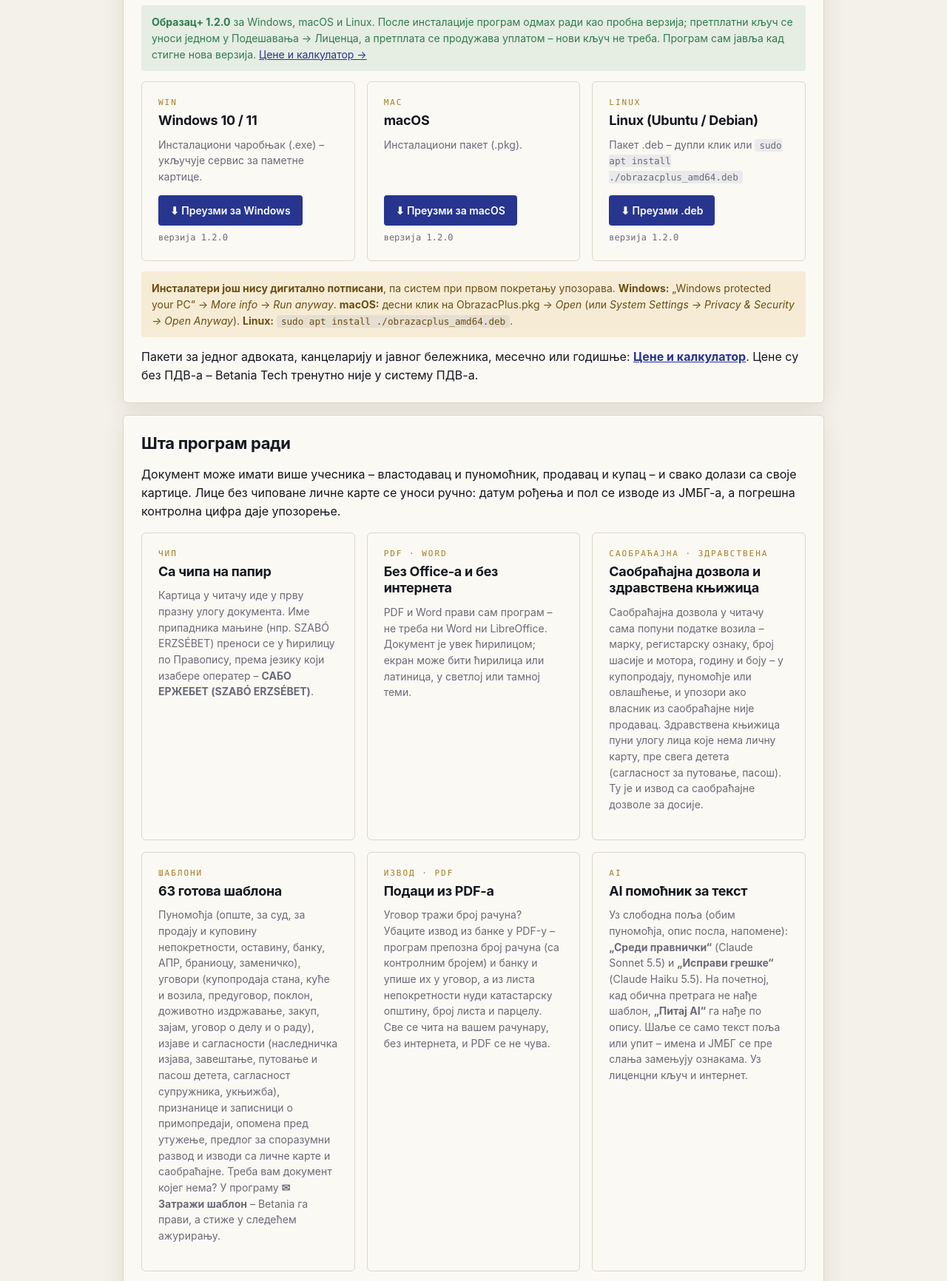
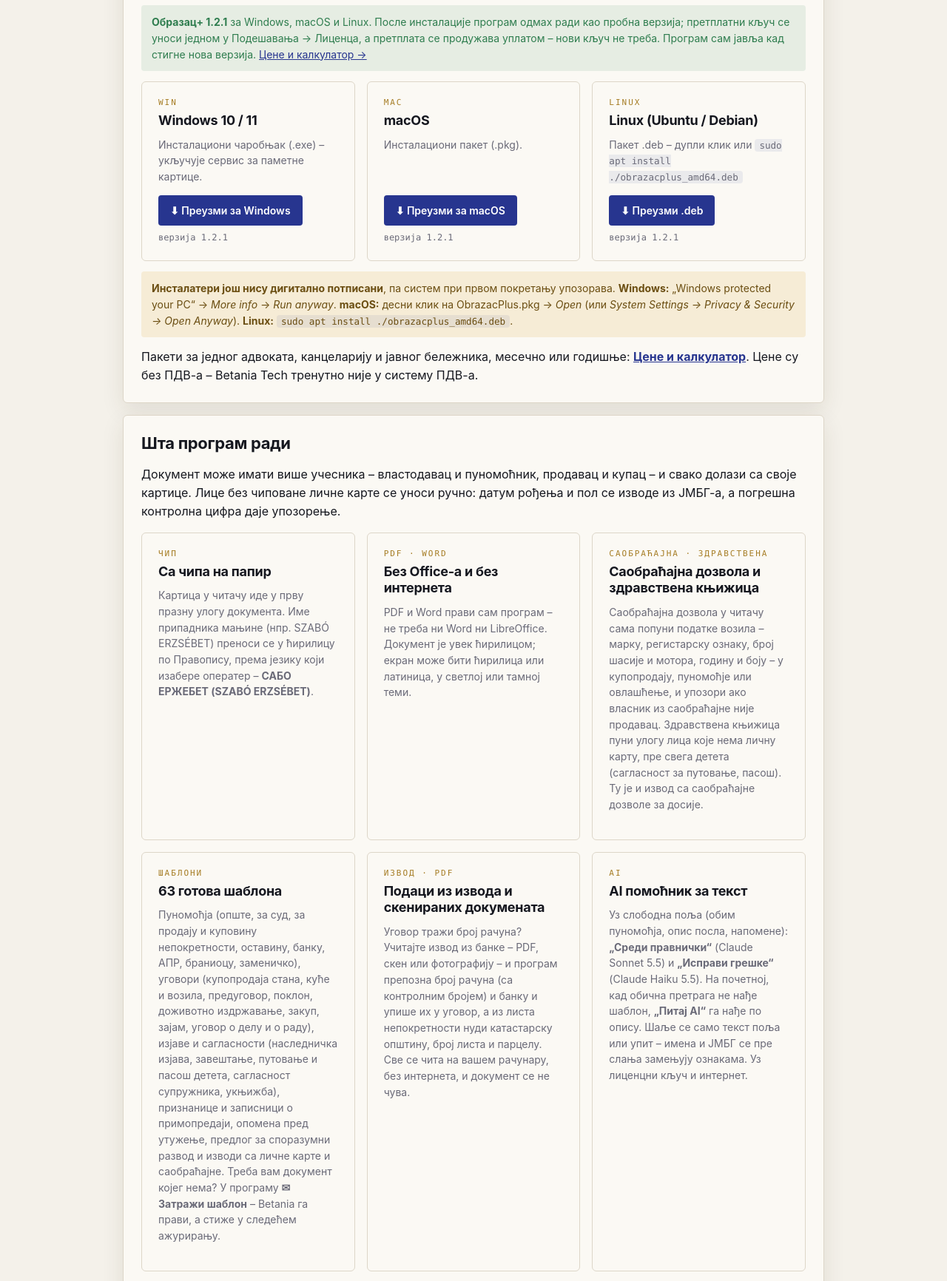
Before and after one commit to betania-tech/obrazacplus, a plain HTML site: page docs/index.html in a window 1280 px wide. Shown: the part 566-2298 px from the top of the page at 74% size. Drawn offline with Linux system fonts and the light colour scheme; no server answers.

Commit message:
Образац+ 1.2.1: читање скенираних докумената и фотографија, ознаке верзије
Co-Authored-By: Claude Fable 5.2 <noreply@anthropic.com>

```diff
--- a/docs/index.html
+++ b/docs/index.html
@@ -103,16 +103,16 @@
 <main>
   <section id="preuzimanje">
     <h2>Преузимање</h2>
-    <div class="uskoro" id="uvod"><b>Образац+ 1.2.0</b> за Windows, macOS и Linux. После инсталације програм одмах ради као
+    <div class="uskoro" id="uvod"><b>Образац+ 1.2.1</b> за Windows, macOS и Linux. После инсталације програм одмах ради као
       пробна верзија; претплатни кључ се уноси једном у Подешавања → Лиценца, а претплата се продужава уплатом – нови
       кључ не треба. Програм сам јавља кад стигне нова верзија. <a href="cene.html">Цене и калкулатор →</a></div>
     <div class="cards">
       <div class="card"><div class="kod">WIN</div><h3>Windows 10 / 11</h3><p>Инсталациони чаробњак (.exe) – укључује сервис за паметне картице.</p>
-        <a class="btn" id="dlWin" href="https://github.com/betania-tech/obrazacplus/releases/latest/download/ObrazacPlus-setup.exe">⬇ Преузми за Windows</a> <small class="v" id="vWin">верзија 1.2.0</small></div>
+        <a class="btn" id="dlWin" href="https://github.com/betania-tech/obrazacplus/releases/latest/download/ObrazacPlus-setup.exe">⬇ Преузми за Windows</a> <small class="v" id="vWin">верзија 1.2.1</small></div>
       <div class="card"><div class="kod">MAC</div><h3>macOS</h3><p>Инсталациони пакет (.pkg).</p>
-        <a class="btn" id="dlMac" href="https://github.com/betania-tech/obrazacplus/releases/latest/download/ObrazacPlus.pkg">⬇ Преузми за macOS</a> <small class="v" id="vMac">верзија 1.2.0</small></div>
+        <a class="btn" id="dlMac" href="https://github.com/betania-tech/obrazacplus/releases/latest/download/ObrazacPlus.pkg">⬇ Преузми за macOS</a> <small class="v" id="vMac">верзија 1.2.1</small></div>
       <div class="card"><div class="kod">LINUX</div><h3>Linux (Ubuntu / Debian)</h3><p>Пакет .deb – дупли клик или <code>sudo apt install ./obrazacplus_amd64.deb</code></p>
-        <a class="btn" id="dlDeb" href="https://github.com/betania-tech/obrazacplus/releases/latest/download/obrazacplus_amd64.deb">⬇ Преузми .deb</a> <small class="v" id="vDeb">верзија 1.2.0</small></div>
+        <a class="btn" id="dlDeb" href="https://github.com/betania-tech/obrazacplus/releases/latest/download/obrazacplus_amd64.deb">⬇ Преузми .deb</a> <small class="v" id="vDeb">верзија 1.2.1</small></div>
     </div>
     <div class="note" style="margin-top:14px"><b>Инсталатери још нису дигитално потписани</b>, па систем при првом покретању
       упозорава. <b>Windows:</b> „Windows protected your PC“ → <i>More info</i> → <i>Run anyway</i>.
@@ -145,10 +145,10 @@
            признанице и записници о примопредаји, опомена пред утужење, предлог за споразумни развод и изводи са личне
            карте и саобраћајне. Треба вам документ којег нема? У програму <b>✉ Затражи шаблон</b> – Betania га прави, а стиже
            у следећем ажурирању.</p></div>
-      <div class="card"><div class="kod">ИЗВОД · PDF</div><h3>Подаци из PDF-а</h3>
-        <p>Уговор тражи број рачуна? Убаците извод из банке у PDF-у – програм препозна број рачуна (са контролним бројем) и
-           банку и упише их у уговор, а из листа непокретности нуди катастарску општину, број листа и парцелу. Све се чита
-           на вашем рачунару, без интернета, и PDF се не чува.</p></div>
+      <div class="card"><div class="kod">ИЗВОД · PDF</div><h3>Подаци из извода и скенираних докумената</h3>
+        <p>Уговор тражи број рачуна? Учитајте извод из банке – PDF, скен или фотографију – и програм препозна број рачуна
+           (са контролним бројем) и банку и упише их у уговор, а из листа непокретности нуди катастарску општину, број
+           листа и парцелу. Све се чита на вашем рачунару, без интернета, и документ се не чува.</p></div>
       <div class="card"><div class="kod">AI</div><h3>AI помоћник за текст</h3>
         <p>Уз слободна поља (обим пуномоћја, опис посла, напомене): <b>„Среди правнички“</b> (Claude Sonnet 5.5) и
            <b>„Исправи грешке“</b> (Claude Haiku 5.5). На почетној, кад обична претрага не нађе шаблон, <b>„Питај AI“</b> га
@@ -207,7 +207,7 @@
        <a href="mailto:hello@betania.io">hello@betania.io</a> · <a href="https://betania.io/apps/obrazacplus">betania.io/apps/obrazacplus</a></p>
   </section>
 </main>
-<footer><img src="betania-wide.svg" alt="Betania">Образац+ <span id="ver">v1.2.0</span> · © Betania · <a href="mailto:hello@betania.io">hello@betania.io</a></footer>
+<footer><img src="betania-wide.svg" alt="Betania">Образац+ <span id="ver">v1.2.1</span> · © Betania · <a href="mailto:hello@betania.io">hello@betania.io</a></footer>
 <script>
   // Издања: GitHub Releases јавног репоа, тагови v*, стални називи инсталатера (исти као у obrazacplus/azuriranje.py).
   const REPO = "betania-tech/obrazacplus";
```
Also changed, not shown: 1 other file.
